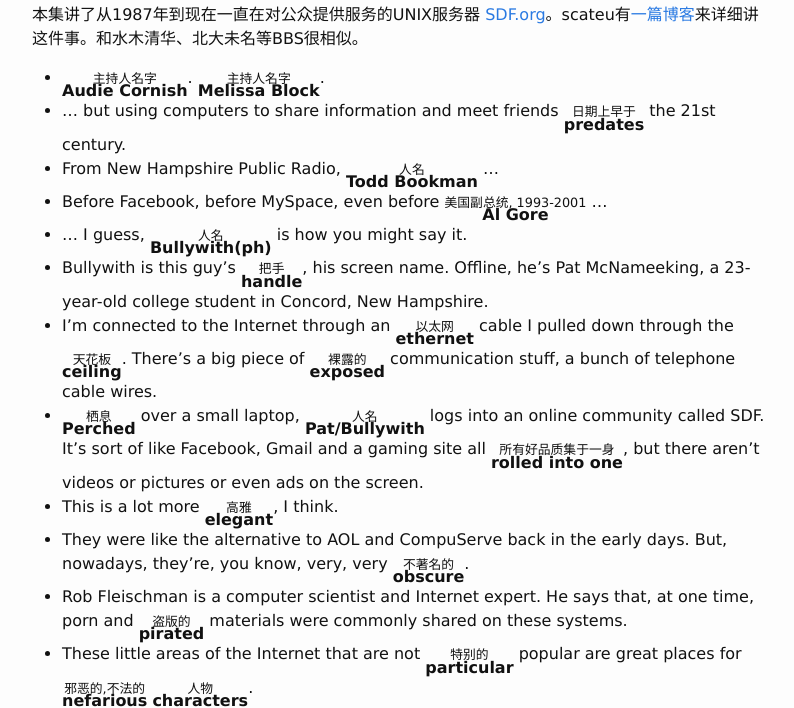
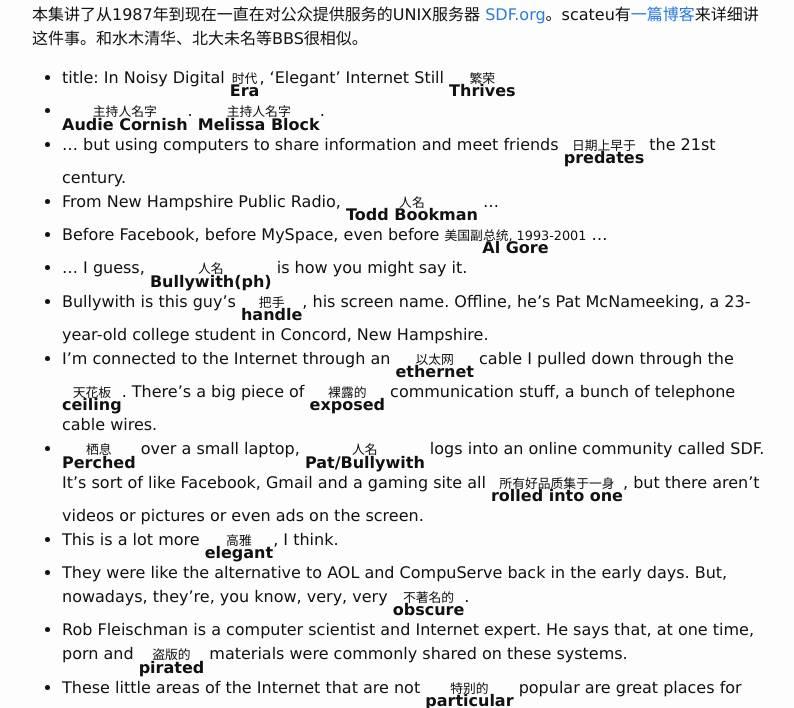
Before and after one commit to idaisy/idaisy.github.io, a Jekyll site: the page built from _posts/2012-04-17-all-things-considered-in-noisy-digital-era-elegant-internet-still-thrives.md, in a window 1280 px wide and 900 px high, scrolled down 367 px, cut to the strip 192-900 px from the top of the window. Shown: the whole strip, without its empty margins (238-1032 px from the left). Built offline with Jekyll 4.4.1, drawn with Linux system fonts in a browser that asks for light colours; comment, search, counter and statistics services are not loaded.

Commit message:
Sun Sep 25 21:38:39 CST 2016

```diff
--- a/_posts/2012-04-17-all-things-considered-in-noisy-digital-era-elegant-internet-still-thrives.md
+++ b/_posts/2012-04-17-all-things-considered-in-noisy-digital-era-elegant-internet-still-thrives.md
@@ -10,6 +10,7 @@ date: 2012-04-17
 
 本集讲了从1987年到现在一直在对公众提供服务的UNIX服务器 [SDF.org](http://sdf.org)。scateu有[一篇博客](http://scateu.me/2016/09/25/sdf-dot-org.html)来详细讲这件事。和水木清华、北大未名等BBS很相似。
 
+ - title:  In Noisy Digital [Era]{时代}, 'Elegant' Internet Still [Thrives]{繁荣}
  - [Audie Cornish]{主持人名字}. [Melissa Block]{主持人名字}.
  - ... but using computers to share information and meet friends [predates]{日期上早于} the 21st century.
  - From New Hampshire Public Radio, [Todd Bookman]{人名} ...
```
